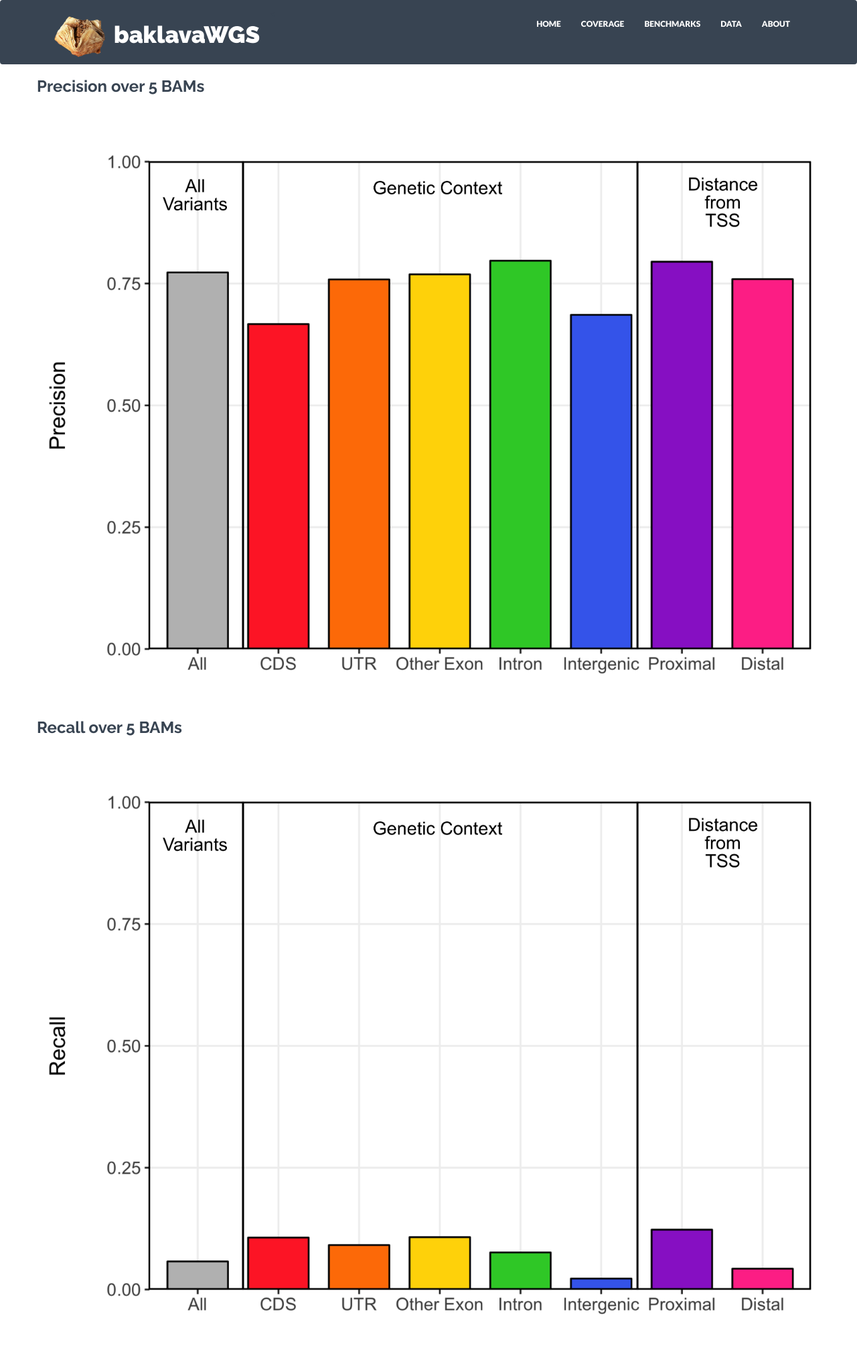
After one commit to hackseq/2016_project_4, a Flask app: page /benchmarks in a window 1280 px wide. The commit adds this page. Shown: the whole page at 67% size. Run offline with Flask 2, Linux system fonts and the light colour scheme; parts of the project's set-up code (start-up, migrations or seed data) failed here and were passed over; some libraries are stand-ins or nearby versions.

Commit message:
Adding benchmarks page

```diff
--- a/webapp/webapp/templates/base.html
+++ b/webapp/webapp/templates/base.html
@@ -42,6 +42,7 @@
             <ul class="nav navbar-nav">
                 <li><a href="index">HOME</a></li>
                 <li><a href="coverage">COVERAGE</a></li>
+		<li><a href="benchmarks">BENCHMARKS</a></li>
                 <li><a href="data">DATA</a></li>
                 <li><a href="about">ABOUT</a></li>
             </ul>
--- /dev/null
+++ b/webapp/webapp/templates/benchmarks.html
@@ -0,0 +1,11 @@
+<!-- extend base layout -->
+{% extends "base.html" %}
+
+{% block content %}
+<h3>Precision over 5 BAMs</h3>
+<img src="{{ url_for('static', filename='img/Precision.1.Final.png') }}" class="img-responsive">
+<h3>Recall over 5 BAMs</h3>
+<img src="{{ url_for('static', filename='img/Recall.1.Final.png') }}" class="img-responsive">
+
+
+{% endblock %}
--- a/webapp/webapp/views.py
+++ b/webapp/webapp/views.py
@@ -28,3 +28,7 @@ def about():
 @webapp.route('/data')
 def data():
     return render_template('data.html', title='Data Provenance')
+
+@webapp.route('/benchmarks')
+def benchmarks():
+    return render_template('benchmarks.html', title='Benchmarks')
```
Also changed, not shown: webapp/webapp/templates/coverage.html (+5 -3 lines), webapp/webapp/static/img/Precision.1.Final.png (added), webapp/webapp/static/img/Recall.1.Final.png (added).
